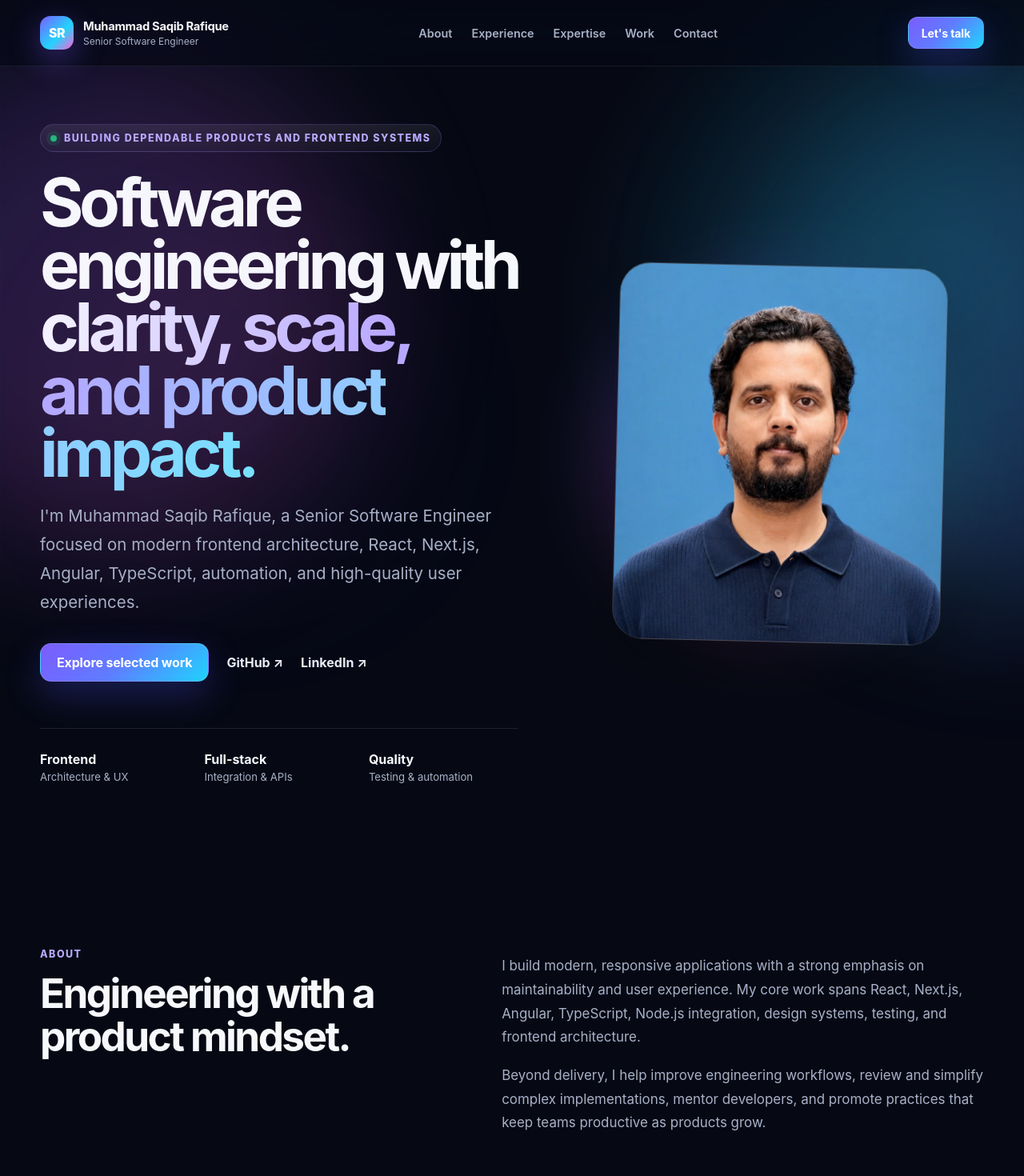
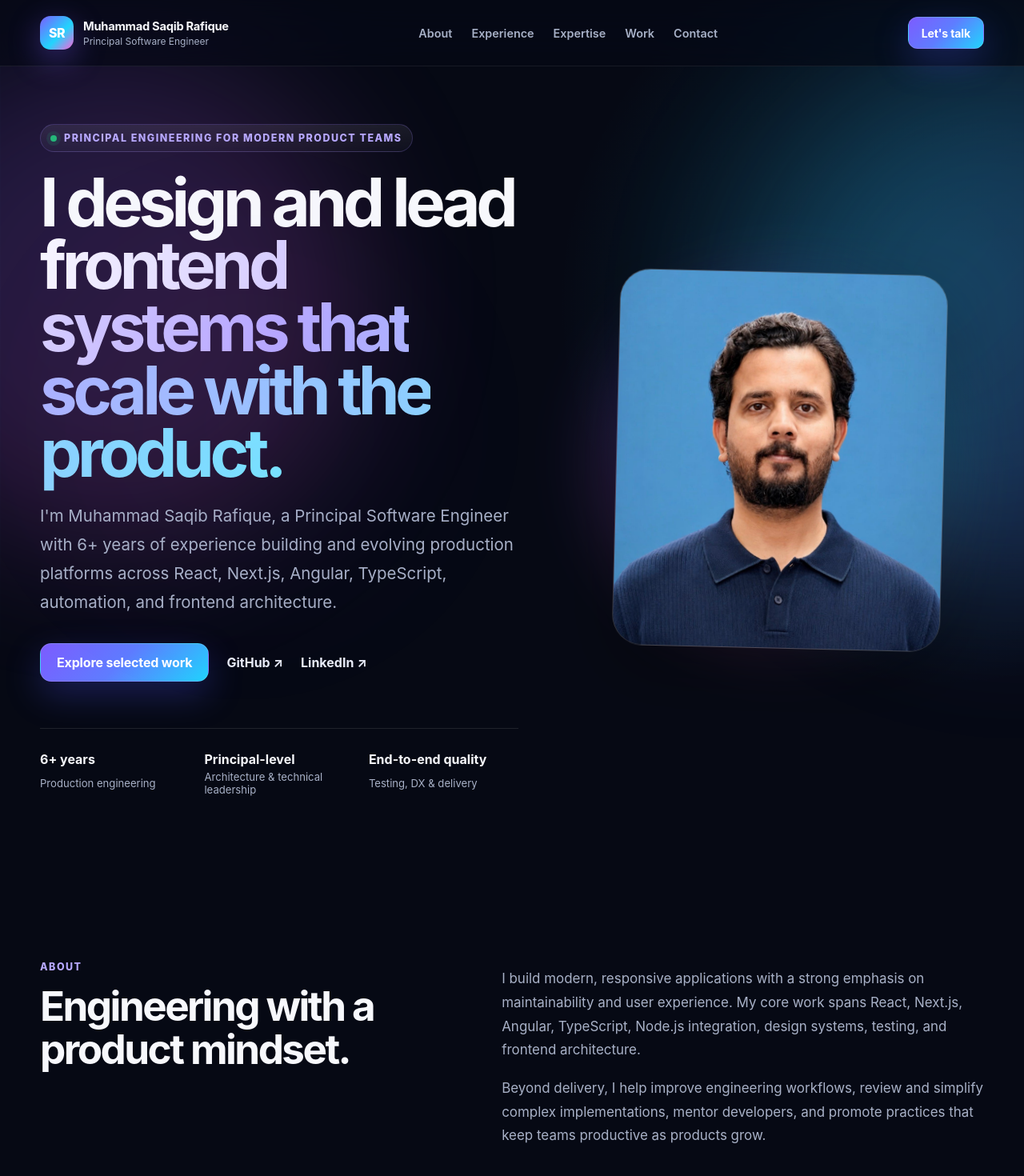
Before and after one commit to saqibRafique/Portfolio, a Next.js app: page / in a window 1280 px wide. Shown: the top 1470 px of the page at 80% size. Built offline with nearby package versions, Linux system fonts and the light colour scheme.

Commit message:
feat: reposition portfolio around principal engineering impact

```diff
--- a/app/page.tsx
+++ b/app/page.tsx
@@ -27,7 +27,7 @@ const skills = [
 const experience = [
   {
     company: "Arbisoft",
-    role: "Principal / Senior Software Engineer",
+    role: "Principal / Principal Software Engineer",
     period: "2021 — Present",
     summary:
       "Leading and contributing to modern web products with a focus on frontend architecture, React, Next.js, TypeScript, quality engineering, and cross-functional delivery.",
@@ -123,7 +123,7 @@ export default function Home() {
             <span className="brand-mark">SR</span>
             <span className="brand-copy">
               <strong>Muhammad Saqib Rafique</strong>
-              <small>Senior Software Engineer</small>
+              <small>Principal Software Engineer</small>
             </span>
           </a>
           <nav className="nav-links" aria-label="Primary navigation">
@@ -146,16 +146,14 @@ export default function Home() {
         <div className="hero-copy">
           <div className="eyebrow">
             <span className="status-dot" />
-            Building dependable products and frontend systems
+            Principal engineering for modern product teams
           </div>
           <h1>
-            Software engineering with
-            <span> clarity, scale, and product impact.</span>
+            I design and lead
+            <span> frontend systems that scale with the product.</span>
           </h1>
           <p className="hero-lead">
-            I&apos;m Muhammad Saqib Rafique, a Senior Software Engineer focused on
-            modern frontend architecture, React, Next.js, Angular, TypeScript,
-            automation, and high-quality user experiences.
+            I&apos;m Muhammad Saqib Rafique, a Principal Software Engineer with 6+ years of experience building and evolving production platforms across React, Next.js, Angular, TypeScript, automation, and frontend architecture.
           </p>
           <div className="hero-actions">
             <a className="button" href="#work">
@@ -178,18 +176,18 @@ export default function Home() {
               LinkedIn <span aria-hidden="true">↗</span>
             </a>
           </div>
-          <div className="hero-metrics" aria-label="Engineering focus">
+          <div className="hero-metrics" aria-label="Engineering highlights">
             <div>
-              <strong>Frontend</strong>
-              <span>Architecture & UX</span>
+              <strong>6+ years</strong>
+              <span>Production engineering</span>
             </div>
             <div>
-              <strong>Full-stack</strong>
-              <span>Integration & APIs</span>
+              <strong>Principal-level</strong>
+              <span>Architecture & technical leadership</span>
             </div>
             <div>
-              <strong>Quality</strong>
-              <span>Testing & automation</span>
+              <strong>End-to-end quality</strong>
+              <span>Testing, DX & delivery</span>
             </div>
           </div>
         </div>
```
